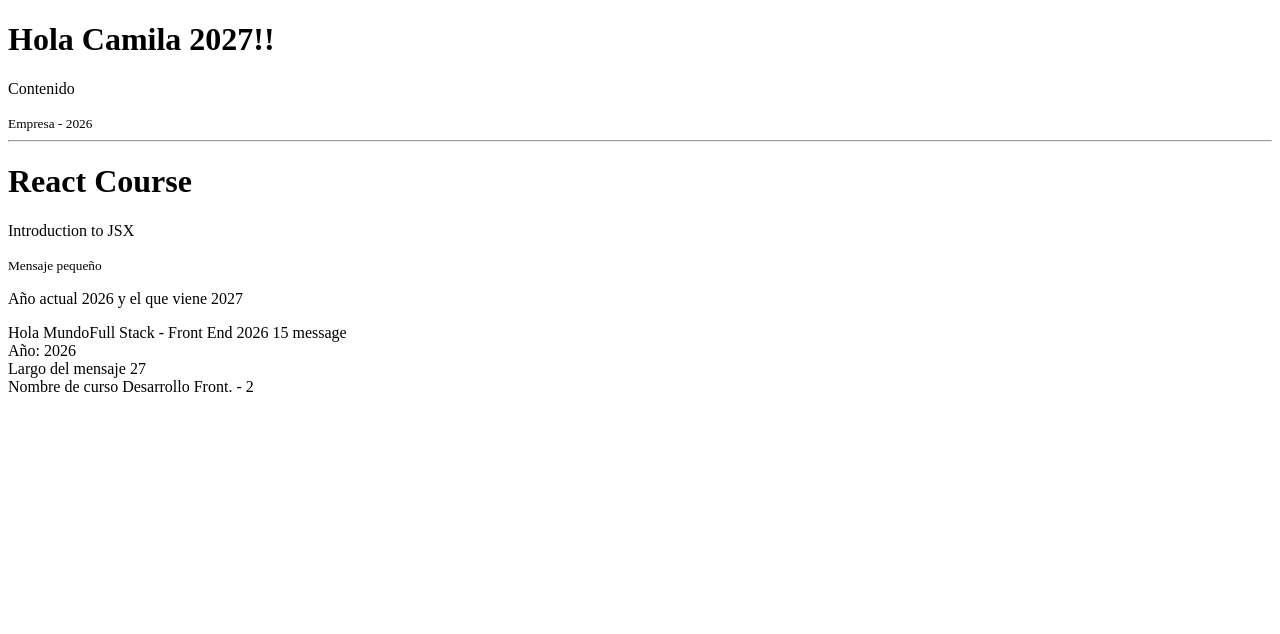
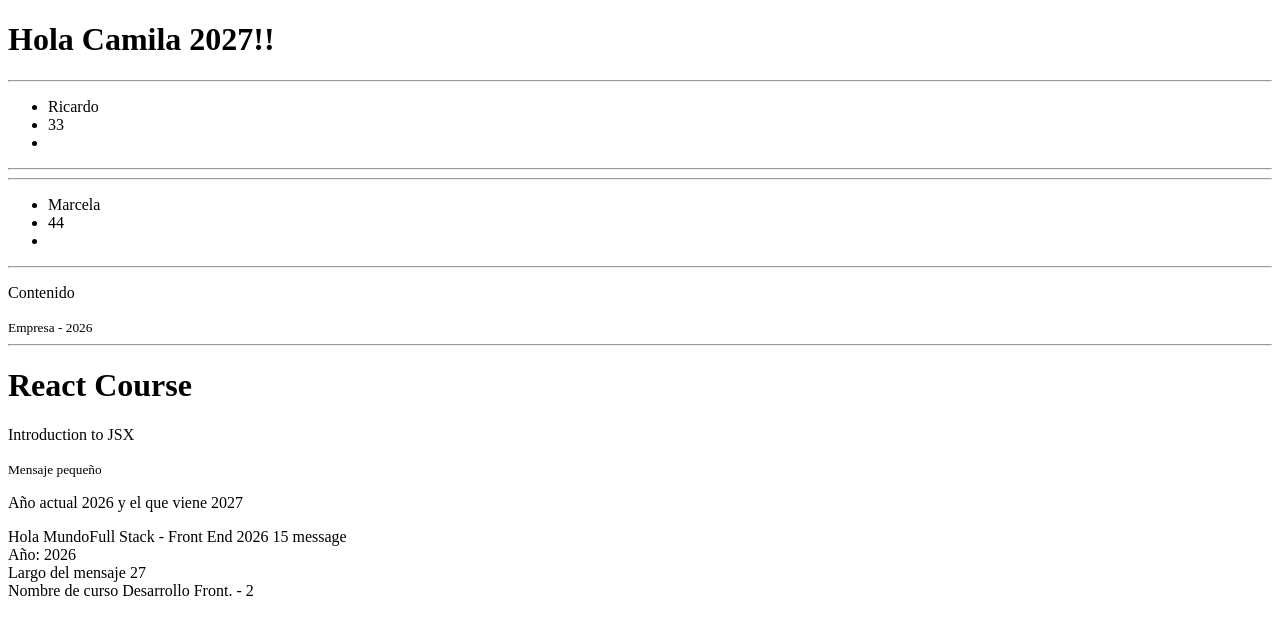
Before and after one commit to fecarcamoj-max/first_react_app_academia, a React (Vite) app: page / in a window 1280 px wide. Shown: the top 634 px of the page. Built offline with nearby package versions, Linux system fonts and the light colour scheme.

Commit message:
ADD componentes

```diff
--- a/src/App.jsx
+++ b/src/App.jsx
@@ -1,6 +1,7 @@
 import Header from "./Header";
 import Content from "./Content";
 import Footer from "./Footer";
+import UserCard from "./UserCard";
 
 function App(){
 
@@ -22,6 +23,16 @@ function App(){
               nombre={nombre}
               apellido="Letelier"
             />
+              <UserCard
+                name="Ricardo"
+                age={33}
+                isOnline={true}
+              />
+              <UserCard
+                name="Marcela"
+                age={44}
+                isOnline={false}
+              />
             <Content />
             <Footer />
 
--- /dev/null
+++ b/src/UserCard.jsx
@@ -0,0 +1,16 @@
+function UserCard(props){
+
+    return (
+        <>
+            <hr/>
+            <ul>
+                <li>{props.name}</li>
+                <li>{props.age}</li>
+                <li>{props.isOnline}</li>
+            </ul>
+            <hr/>
+        </>
+    )
+}
+
+export default UserCard
```
